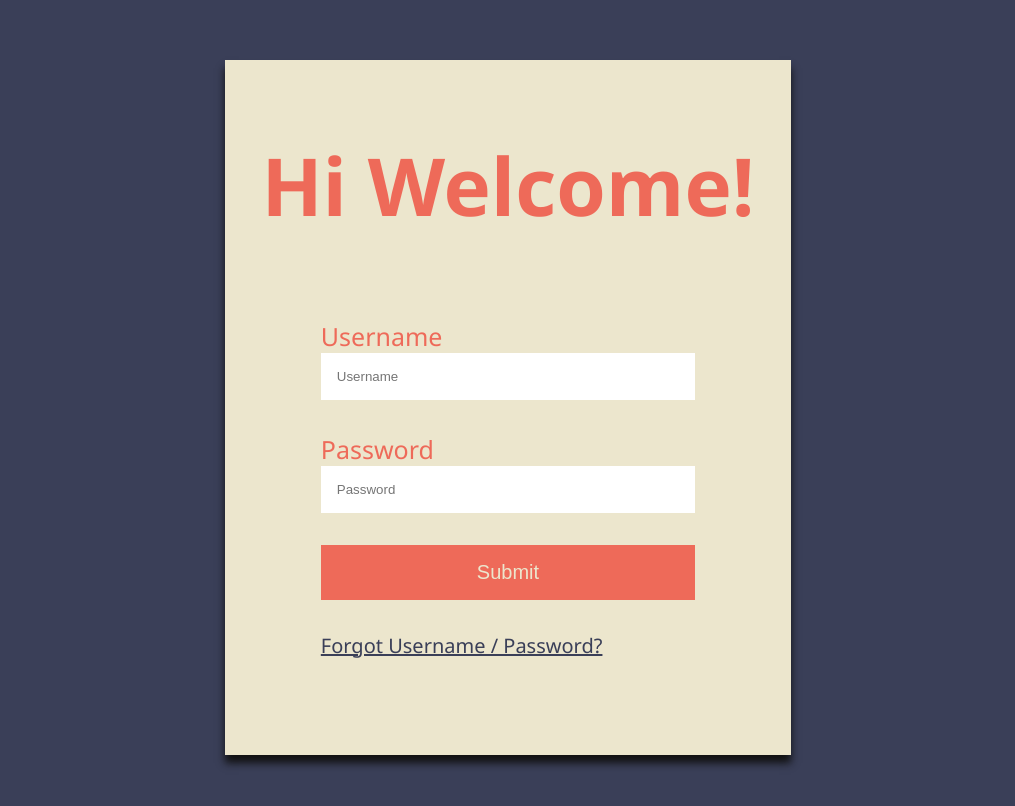
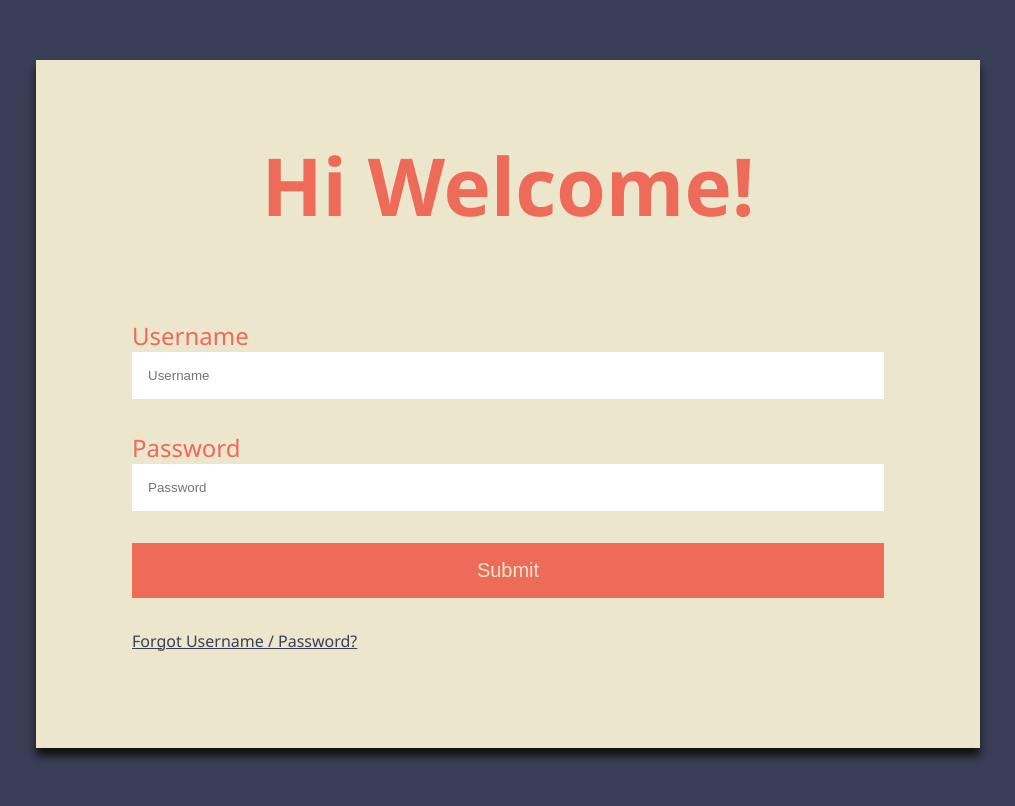
Before and after one commit to jackyyii/jackyyii.github.io, a plain HTML site: page login.html in a window 1280 px wide. Shown: the part 108-914 px from the top of the page, without its empty margins (132-1147 px from the left). Drawn offline with Linux system fonts and the light colour scheme.

Commit message:
Edited login page

```diff
--- a/login.css
+++ b/login.css
@@ -15,8 +15,7 @@ body {
 }
 
 .main {
-    width: 60%;
-    max-width: 1200px;
+    width: 1000px;
     padding: 1rem;
     background-color: #ece6cd;
     color: #ee6a59;
@@ -25,7 +24,7 @@ body {
 }
 
 .main h1 {
-    font-size: 80px;
+    font-size: 5rem;
     margin-bottom: 0;
 }
 
@@ -35,7 +34,7 @@ body {
 }
 
 .login label {
-    font-size: 25px;
+    font-size: 1.5rem;
 }
 
 .login input {
@@ -53,5 +52,5 @@ body {
 
 .login a {
     color: #3a3f58;
-    font-size: 20px;
+    font-size: 1rem;
 }
```
